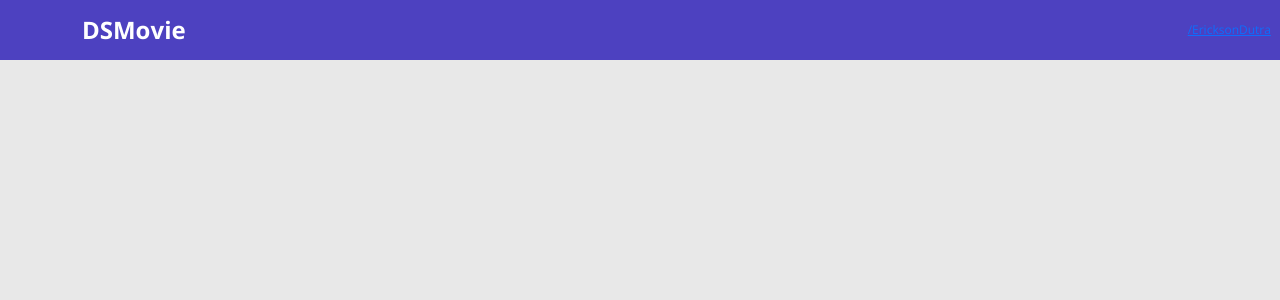
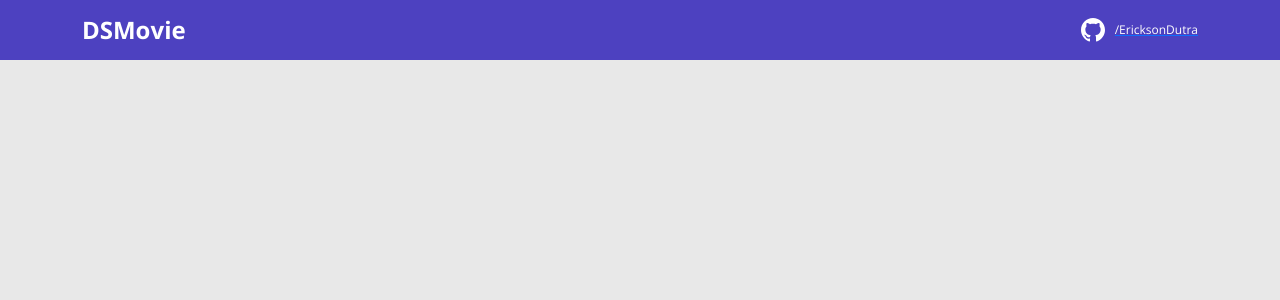
Before and after one commit to EricksonDutra/dsmovie, a React (Create React App) app in the folder frontend/: page / in a window 1280 px wide. Shown: the top 300 px of the page. Built offline with nearby package versions, Linux system fonts and the light colour scheme.

Commit message:
ajuste Navbar

```diff
--- a/frontend/src/components/Navbar/index.tsx
+++ b/frontend/src/components/Navbar/index.tsx
@@ -1,5 +1,5 @@
-import { ReactComponent as GithubIcon } from 'assets/img/github.svg'
-import './styles.css'
+import { ReactComponent as GithubIcon } from 'assets/img/github.svg';
+import './styles.css';
 
 function Navbar() {
     return (
@@ -7,7 +7,8 @@
             <nav className="container">
                 <div className="dsmovie-nav-content">
                     <h1>DSMovie</h1>
-                    <a href="https://github.com/EricksonDutra" >
+
+                    <a href="https://github.com/EricksonDutra" target="_blank" rel="noreferrer">
                         <div className="dsmovie-contact-container">
                             <GithubIcon />
                             <p className="dsmovie-contact-link">/EricksonDutra</p>
--- a/frontend/src/components/Navbar/styles.css
+++ b/frontend/src/components/Navbar/styles.css
@@ -26,4 +26,5 @@
 .dsmovie-contact-link {
     margin: 0 0 0 10px;
     font-size: 12px;
+    color: #fff;
 }
```
Also changed, not shown: frontend/src/assets/img/github.svg.
